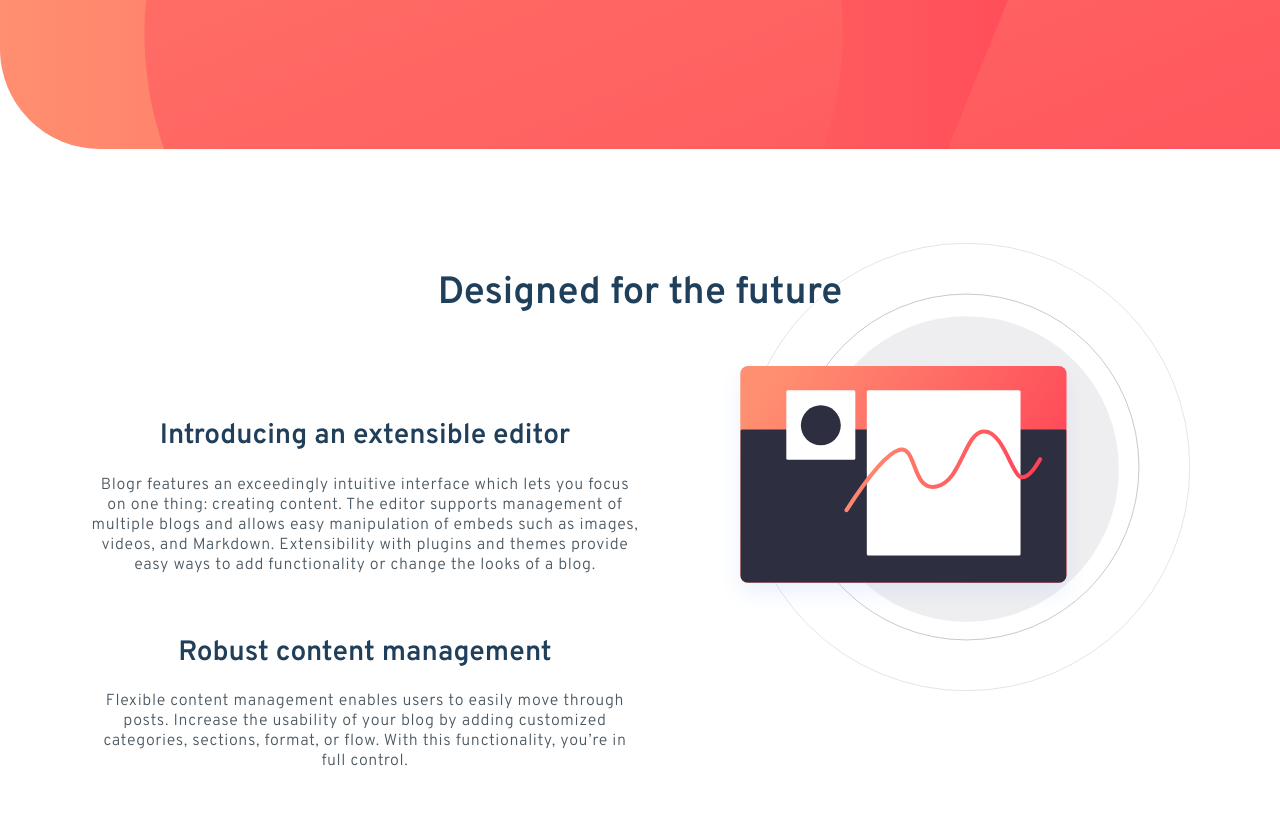
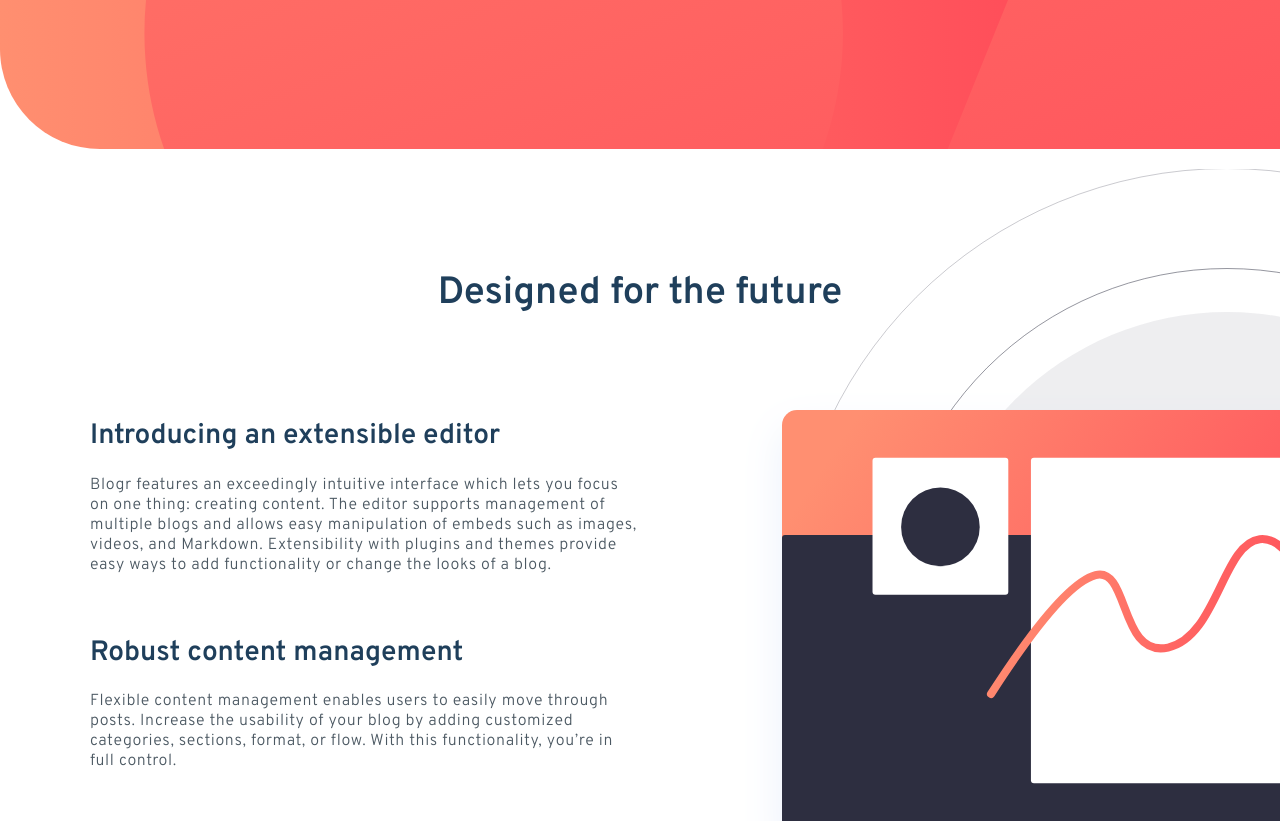
Before and after one commit to vatsalsinghkv/blogr-landing-page, a website: page index.html in a window 1280 px wide. Shown: the part 451-1272 px from the top of the page. Drawn offline with nearby package versions, Linux system fonts and the light colour scheme; files that its build step writes are made by us from their sources.

Commit message:
responsive img

```diff
--- a/sass/layouts/_about.scss
+++ b/sass/layouts/_about.scss
@@ -28,20 +28,23 @@
 	}
 
 	&__content {
-		flex: 0 0 50%;
+		flex: 1 0 50%;
 		align-self: flex-start;
-		text-align: center;
+
+		@media only screen and (max-width: $md) {
+			text-align: center;
+		}
 	}
 
 	&__img {
 		max-width: 100%;
-		margin-left: 8rem;
+		margin-left: 8vw;
 		margin-top: -25rem;
+		flex-shrink: 0;
 
 		& > img {
 			width: 100%;
 		}
-
 		@media only screen and (max-width: $md) {
 			margin-left: 0rem;
 			margin-top: 0rem;
```
